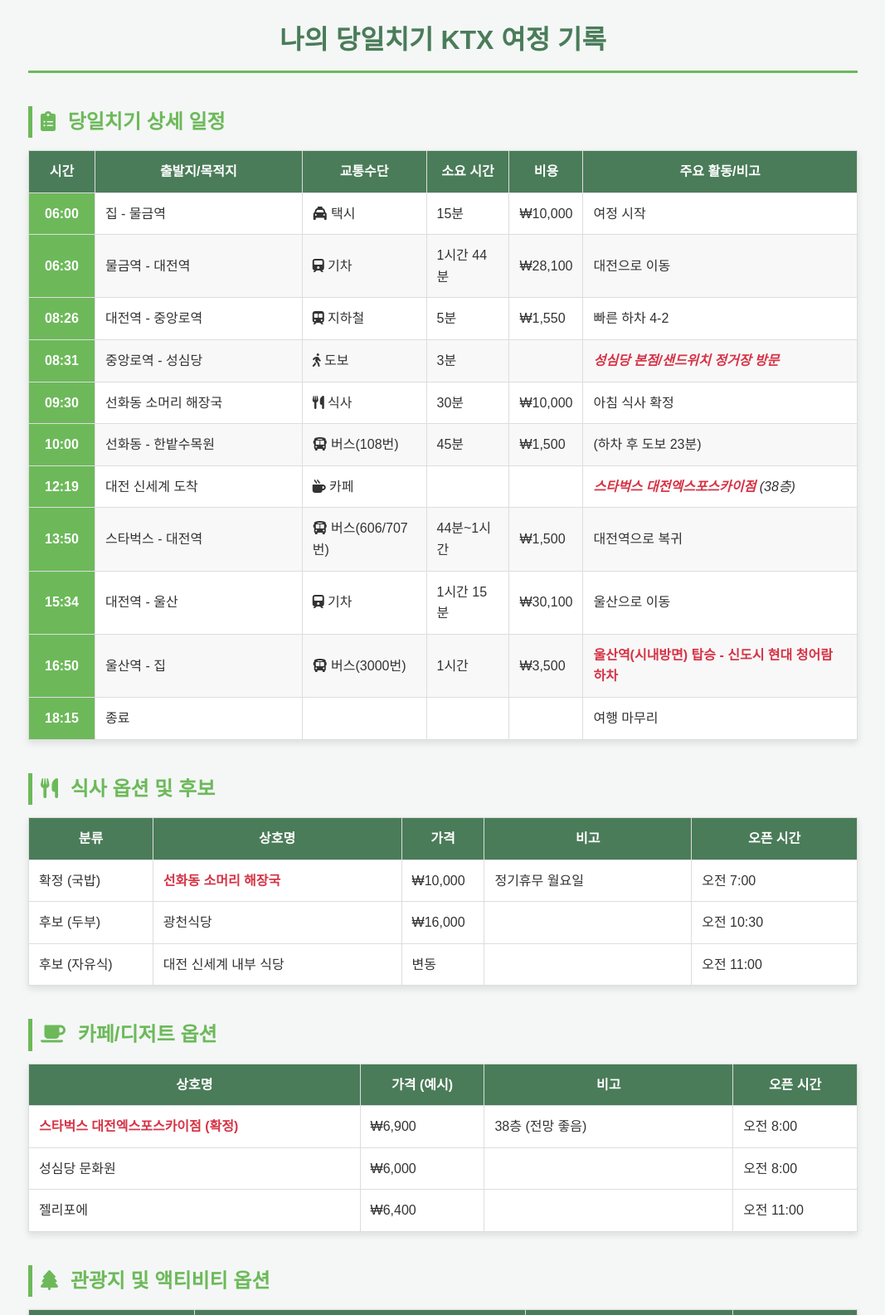
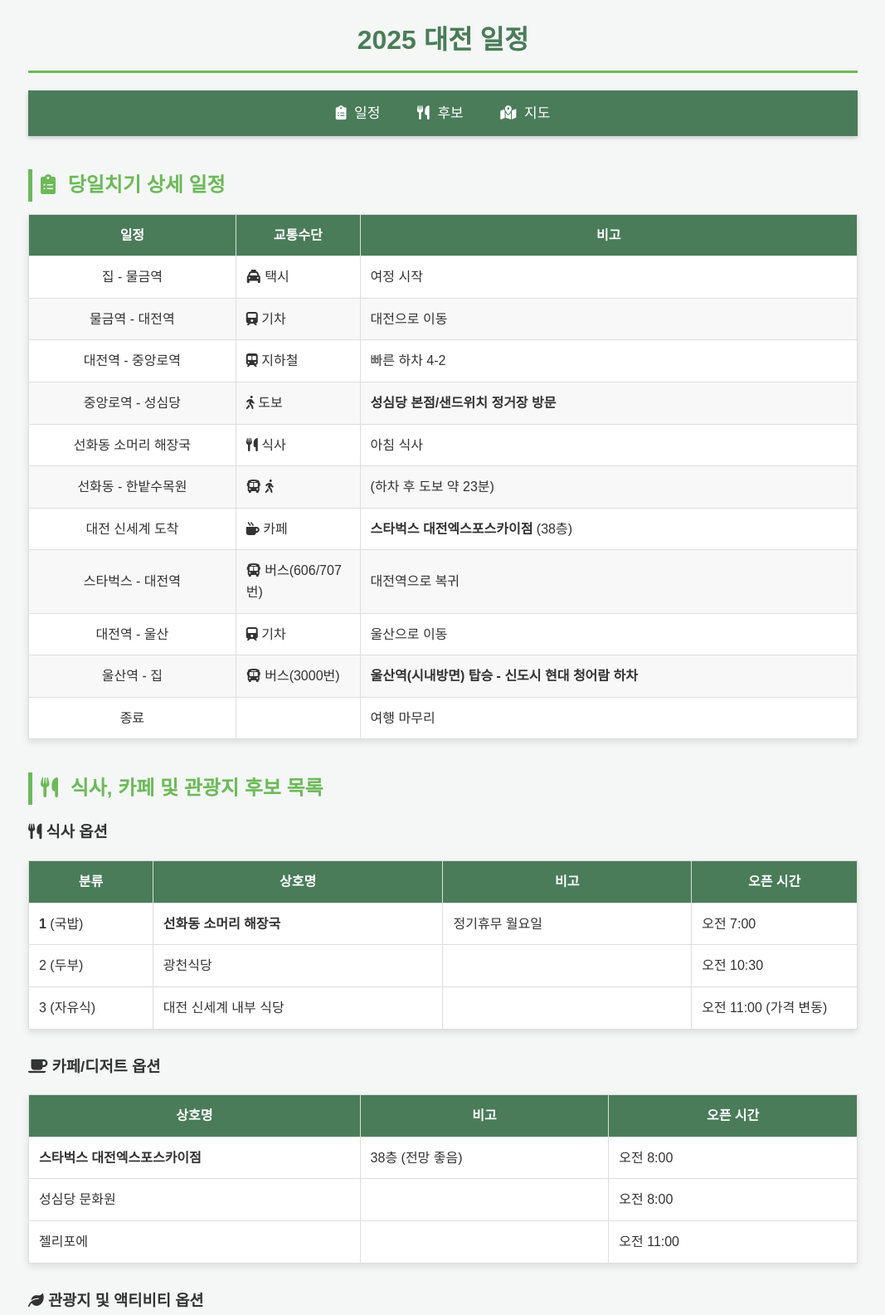
Before and after one commit to lee-max666/2025travel, a plain HTML site: page index.html in a window 1280 px wide. Shown: the part 38-1623 px from the top of the page at 83% size, without its empty margins (106-1173 px from the left). Drawn offline with Linux system fonts and the light colour scheme.

Commit message:
Update itinerary details and titles in index.html

```diff
--- a/index.html
+++ b/index.html
@@ -3,7 +3,7 @@
 <head>
     <meta charset="UTF-8">
     <meta name="viewport" content="width=device-width, initial-scale=1.0">
-    <title>나의 당일치기 KTX 여정 기록</title>
+    <title>2025 대전 일정</title>
     <link rel="stylesheet" href="https://cdnjs.cloudflare.com/ajax/libs/font-awesome/6.0.0-beta3/css/all.min.css">
 
     <style>
@@ -13,7 +13,7 @@
             line-height: 1.6;
             margin: 0;
             padding: 0;
-            background-color: #f4f7f6; /* 연한 배경색 */
+            background-color: #f4f7f6;
             color: #333;
         }
         .container {
@@ -22,25 +22,51 @@
             margin: 0 auto;
             padding: 20px 0;
         }
+        /* 웹사이트 중앙 제목 */
         h1 {
-            color: #4A7C59; /* 짙은 초록색 */
+            color: #4A7C59;
             text-align: center;
             padding: 20px 0 10px;
-            border-bottom: 3px solid #6DB95A; /* 밝은 초록색 */
+            border-bottom: 3px solid #6DB95A;
         }
         h2 {
-            color: #6DB95A; /* 밝은 초록색 */
-            border-left: 5px solid #6DB95A; /* 밝은 초록색 */
+            color: #6DB95A;
+            border-left: 5px solid #6DB95A;
             padding-left: 10px;
             margin-top: 40px;
             margin-bottom: 15px;
         }
-        /* 아이콘과 제목 간격 조정 */
         h2 i {
             margin-right: 8px;
         }
 
-        /* 일정표 스타일 */
+        /* 내비게이션 바 스타일 */
+        .navbar {
+            background-color: #4A7C59;
+            overflow: hidden;
+            position: sticky;
+            top: 0;
+            z-index: 100;
+            box-shadow: 0 2px 5px rgba(0,0,0,0.2);
+            text-align: center;
+        }
+        .navbar a {
+            display: inline-block;
+            color: white;
+            text-align: center;
+            padding: 14px 20px;
+            text-decoration: none;
+            font-size: 17px;
+            transition: background-color 0.3s;
+        }
+        .navbar a:hover {
+            background-color: #6DB95A;
+        }
+        .navbar i {
+            margin-right: 5px;
+        }
+
+        /* 일정표 및 옵션표 스타일 */
         .schedule-table, .option-table {
             width: 100%;
             border-collapse: collapse;
@@ -55,7 +81,7 @@
             text-align: left;
         }
         .schedule-table th, .option-table th {
-            background-color: #4A7C59; /* 짙은 초록색 */
+            background-color: #4A7C59;
             color: white;
             font-weight: bold;
             text-align: center;
@@ -63,100 +89,95 @@
         .schedule-table tr:nth-child(even) {
             background-color: #f8f8f8;
         }
-        .time-col {
-            background-color: #6DB95A; /* 밝은 초록색 */
-            color: white;
-            font-weight: bold;
+        /* 일정 칸 중앙 정렬 */
+        .schedule-col {
             text-align: center !important;
         }
-        .highlight {
+        /* 굵은 검정색 강조 */
+        strong {
+            color: #333;
             font-weight: bold;
-            color: #D63447; /* 강조색 (빨간색) */
         }
         .activity-col {
-            font-style: italic;
+            font-style: normal;
         }
-        /* 지도 컨테이너 스타일 */
         .map-container {
             width: 100%;
             overflow: hidden;
             margin-top: 20px;
         }
-        /* 귀여운 이미지/로고 스타일 */
-        .logo {
-            display: block;
-            margin: 10px auto 30px;
-            width: 150px; /* 크기 조정 가능 */
-            height: auto;
-        }
     </style>
 </head>
 <body>
     <div class="container">
-        <h1>나의 당일치기 KTX 여정 기록</h1>
-        <h2><i class="fas fa-clipboard-list"></i> 당일치기 상세 일정</h2>
+        <h1>2025 대전 일정</h1>
+
+        <div class="navbar">
+            <a href="#schedule"><i class="fas fa-clipboard-list"></i> 일정</a>
+            <a href="#options"><i class="fas fa-utensils"></i> 후보</a>
+            <a href="#map"><i class="fas fa-map-marked-alt"></i> 지도</a>
+        </div>
+
+        <h2 id="schedule"><i class="fas fa-clipboard-list"></i> 당일치기 상세 일정</h2>
         <table class="schedule-table">
             <thead>
                 <tr>
-                    <th style="width: 8%;">시간</th>
-                    <th style="width: 25%;">출발지/목적지</th>
+                    <th style="width: 25%;">일정</th>
                     <th style="width: 15%;">교통수단</th>
-                    <th style="width: 10%;">소요 시간</th>
-                    <th style="width: 8%;">비용</th>
-                    <th>주요 활동/비고</th>
+                    <th style="width: 60%;">비고</th>
                 </tr>
             </thead>
             <tbody>
-                <tr><td class="time-col">06:00</td><td>집 - 물금역</td><td><i class="fas fa-taxi"></i> 택시</td><td>15분</td><td>₩10,000</td><td>여정 시작</td></tr>
-                <tr><td class="time-col">06:30</td><td>물금역 - 대전역</td><td><i class="fas fa-train"></i> 기차</td><td>1시간 44분</td><td>₩28,100</td><td>대전으로 이동</td></tr>
-                <tr><td class="time-col">08:26</td><td>대전역 - 중앙로역</td><td><i class="fas fa-subway"></i> 지하철</td><td>5분</td><td>₩1,550</td><td>빠른 하차 4-2</td></tr>
-                <tr><td class="time-col">08:31</td><td>중앙로역 - 성심당</td><td><i class="fas fa-walking"></i> 도보</td><td>3분</td><td></td><td class="activity-col"><span class="highlight">성심당 본점/샌드위치 정거장 방문</span></td></tr>
-                <tr><td class="time-col">09:30</td><td>선화동 소머리 해장국</td><td><i class="fas fa-utensils"></i> 식사</td><td>30분</td><td>₩10,000</td><td>아침 식사 확정</td></tr>
-                <tr><td class="time-col">10:00</td><td>선화동 - 한밭수목원</td><td><i class="fas fa-bus"></i> 버스(108번)</td><td>45분</td><td>₩1,500</td><td>(하차 후 도보 23분)</td></tr>
-                <tr><td class="time-col">12:19</td><td>대전 신세계 도착</td><td><i class="fas fa-mug-hot"></i> 카페</td><td></td><td></td><td class="activity-col"><span class="highlight">스타벅스 대전엑스포스카이점</span> (38층)</td></tr>
-                <tr><td class="time-col">13:50</td><td>스타벅스 - 대전역</td><td><i class="fas fa-bus"></i> 버스(606/707번)</td><td>44분~1시간</td><td>₩1,500</td><td>대전역으로 복귀</td></tr>
-                <tr><td class="time-col">15:34</td><td>대전역 - 울산</td><td><i class="fas fa-train"></i> 기차</td><td>1시간 15분</td><td>₩30,100</td><td>울산으로 이동</td></tr>
-                <tr><td class="time-col">16:50</td><td>울산역 - 집</td><td><i class="fas fa-bus"></i> 버스(3000번)</td><td>1시간</td><td>₩3,500</td><td><span class="highlight">울산역(시내방면) 탑승 - 신도시 현대 청어람 하차</span></td></tr>
-                <tr><td class="time-col">18:15</td><td>종료</td><td></td><td></td><td></td><td>여행 마무리</td></tr>
+                <tr><td class="schedule-col">집 - 물금역</td><td><i class="fas fa-taxi"></i> 택시</td><td>여정 시작</td></tr>
+                <tr><td class="schedule-col">물금역 - 대전역</td><td><i class="fas fa-train"></i> 기차</td><td>대전으로 이동</td></tr>
+                <tr><td class="schedule-col">대전역 - 중앙로역</td><td><i class="fas fa-subway"></i> 지하철</td><td>빠른 하차 4-2</td></tr>
+                <tr><td class="schedule-col">중앙로역 - 성심당</td><td><i class="fas fa-walking"></i> 도보</td><td class="activity-col"><strong>성심당 본점/샌드위치 정거장 방문</strong></td></tr>
+                <tr><td class="schedule-col">선화동 소머리 해장국</td><td><i class="fas fa-utensils"></i> 식사</td><td>아침 식사</td></tr>
+                <tr><td class="schedule-col">선화동 - 한밭수목원</td><td><i class="fas fa-bus"></i><i class="fas fa-walking" style="margin-left: 5px;"></i></td><td>(하차 후 도보 약 23분)</td></tr>
+                <tr><td class="schedule-col">대전 신세계 도착</td><td><i class="fas fa-mug-hot"></i> 카페</td><td class="activity-col"><strong>스타벅스 대전엑스포스카이점</strong> (38층)</td></tr>
+                <tr><td class="schedule-col">스타벅스 - 대전역</td><td><i class="fas fa-bus"></i> 버스(606/707번)</td><td>대전역으로 복귀</td></tr>
+                <tr><td class="schedule-col">대전역 - 울산</td><td><i class="fas fa-train"></i> 기차</td><td>울산으로 이동</td></tr>
+                <tr><td class="schedule-col">울산역 - 집</td><td><i class="fas fa-bus"></i> 버스(3000번)</td><td><strong>울산역(시내방면) 탑승 - 신도시 현대 청어람 하차</strong></td></tr>
+                <tr><td class="schedule-col">종료</td><td></td><td>여행 마무리</td></tr>
             </tbody>
         </table>
 
-        <h2><i class="fas fa-utensils"></i> 식사 옵션 및 후보</h2>
+        <h2 id="options"><i class="fas fa-utensils"></i> 식사, 카페 및 관광지 후보 목록</h2>
+
+        <h3><i class="fas fa-utensils"></i> 식사 옵션</h3>
         <table class="option-table">
             <thead>
                 <tr>
                     <th style="width: 15%;">분류</th>
-                    <th style="width: 30%;">상호명</th>
-                    <th style="width: 10%;">가격</th>
-                    <th style="width: 25%;">비고</th>
+                    <th style="width: 35%;">상호명</th>
+                    <th style="width: 30%;">비고</th>
                     <th style="width: 20%;">오픈 시간</th>
                 </tr>
             </thead>
             <tbody>
-                <tr><td>확정 (국밥)</td><td><span class="highlight">선화동 소머리 해장국</span></td><td>₩10,000</td><td>정기휴무 월요일</td><td>오전 7:00</td></tr>
-                <tr><td>후보 (두부)</td><td>광천식당</td><td>₩16,000</td><td></td><td>오전 10:30</td></tr>
-                <tr><td>후보 (자유식)</td><td>대전 신세계 내부 식당</td><td>변동</td><td></td><td>오전 11:00</td></tr>
+                <tr><td><strong>1</strong> (국밥)</td><td><strong>선화동 소머리 해장국</strong></td><td>정기휴무 월요일</td><td>오전 7:00</td></tr>
+                <tr><td>2 (두부)</td><td>광천식당</td><td></td><td>오전 10:30</td></tr>
+                <tr><td>3 (자유식)</td><td>대전 신세계 내부 식당</td><td></td><td>오전 11:00 (가격 변동)</td></tr>
             </tbody>
         </table>
 
-        <h2><i class="fas fa-coffee"></i> 카페/디저트 옵션</h2>
+        <h3><i class="fas fa-coffee"></i> 카페/디저트 옵션</h3>
         <table class="option-table">
             <thead>
                 <tr>
                     <th style="width: 40%;">상호명</th>
-                    <th style="width: 15%;">가격 (예시)</th>
                     <th style="width: 30%;">비고</th>
-                    <th style="width: 15%;">오픈 시간</th>
+                    <th style="width: 30%;">오픈 시간</th>
                 </tr>
             </thead>
             <tbody>
-                <tr><td><span class="highlight">스타벅스 대전엑스포스카이점 (확정)</span></td><td>₩6,900</td><td>38층 (전망 좋음)</td><td>오전 8:00</td></tr>
-                <tr><td>성심당 문화원</td><td>₩6,000</td><td></td><td>오전 8:00</td></tr>
-                <tr><td>젤리포에</td><td>₩6,400</td><td></td><td>오전 11:00</td></tr>
+                <tr><td><strong>스타벅스 대전엑스포스카이점</strong></td><td>38층 (전망 좋음)</td><td>오전 8:00</td></tr>
+                <tr><td>성심당 문화원</td><td></td><td>오전 8:00</td></tr>
+                <tr><td>젤리포에</td><td></td><td>오전 11:00</td></tr>
             </tbody>
         </table>
 
-        <h2><i class="fas fa-tree"></i> 관광지 및 액티비티 옵션</h2>
+        <h3><i class="fas fa-leaf"></i> 관광지 및 액티비티 옵션</h3>
         <table class="option-table">
             <thead>
                 <tr>
@@ -167,17 +188,17 @@
                 </tr>
             </thead>
             <tbody>
-                <tr><td>확정 (수목원)</td><td><span class="highlight">한밭 수목원</span></td><td>화요일 서원 휴무</td><td>오전 5:00</td></tr>
-                <tr><td>후보 (전시관)</td><td>대전근현대사전시관</td><td>정기휴무 월요일</td><td>오전 10:00</td></tr>
-                <tr><td>후보 (엑스포)</td><td>엑스포 과학공원</td><td>운영시간 변동</td><td>변동</td></tr>
-                <tr><td>후보 (소품샵)</td><td>마중</td><td></td><td>오전 11:30</td></tr>
+                <tr><td><strong>1</strong> (수목원)</td><td><strong>한밭 수목원</strong></td><td>화요일 서원 휴무</td><td>오전 5:00</td></tr>
+                <tr><td>2 (전시관)</td><td>대전근현대사전시관</td><td>정기휴무 월요일</td><td>오전 10:00</td></tr>
+                <tr><td>3 (엑스포)</td><td>엑스포 과학공원</td><td></td><td>운영시간 변동</td></tr>
+                <tr><td>4 (소품샵)</td><td>마중</td><td></td><td>오전 11:30</td></tr>
             </tbody>
         </table>
 
-        <h2><i class="fas fa-map-marked-alt"></i> 주요 일정 지도 미리보기</h2>
+        <h2 id="map"><i class="fas fa-map-marked-alt"></i> 주요 일정 지도 미리보기</h2>
         <div class="map-container">
             <p style="text-align: center; padding: 50px; border: 1px dashed #ccc;">
-                여기에 구글 지도의 <iframe> 삽입 코드를 붙여넣으세요.
+                (지도 삽입 코드 대기 중) 구글 지도에서 '지도 삽입' 코드를 복사하여 여기에 붙여넣어 주세요.
             </p>
         </div>
     </div>
```
